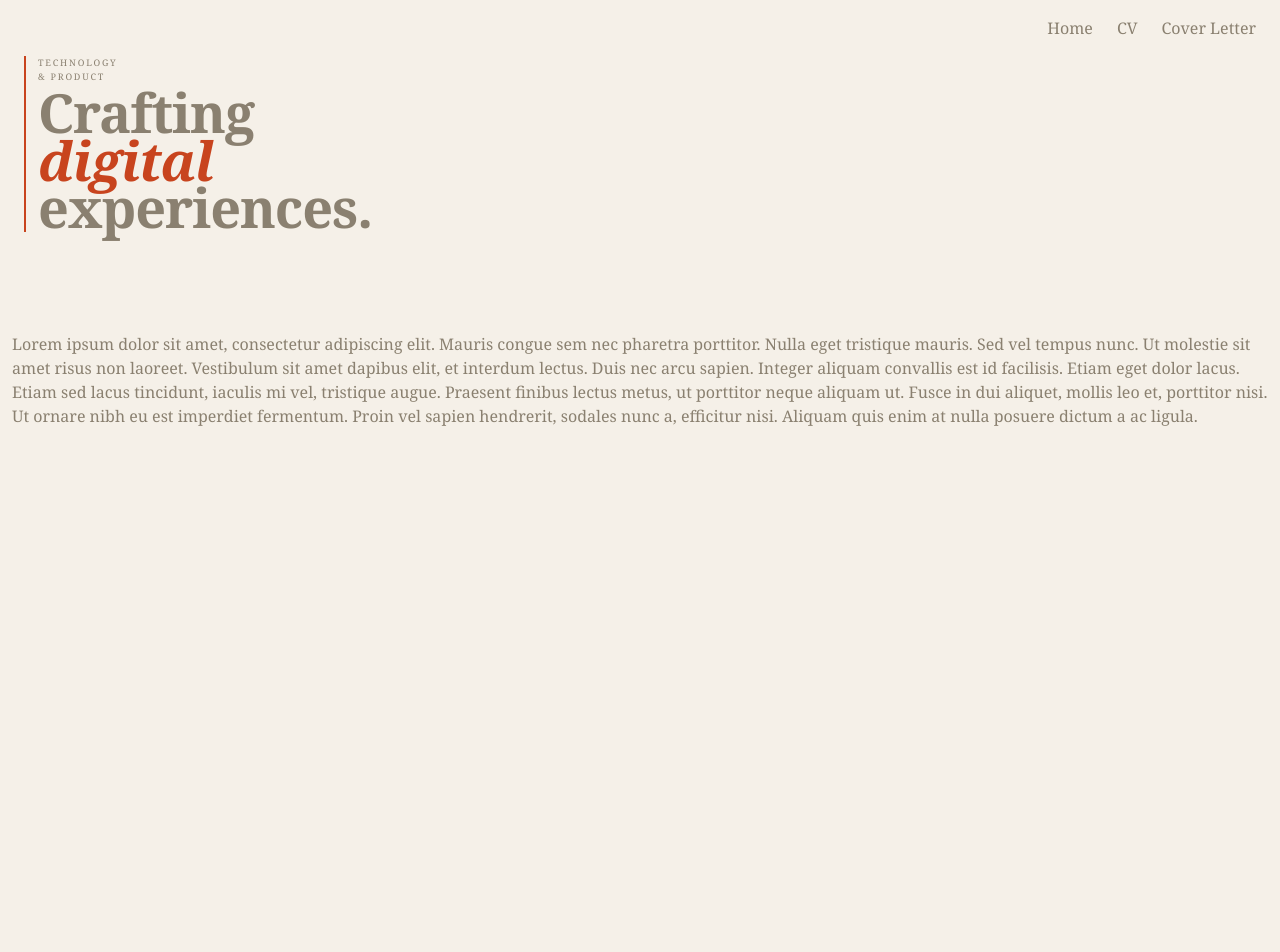
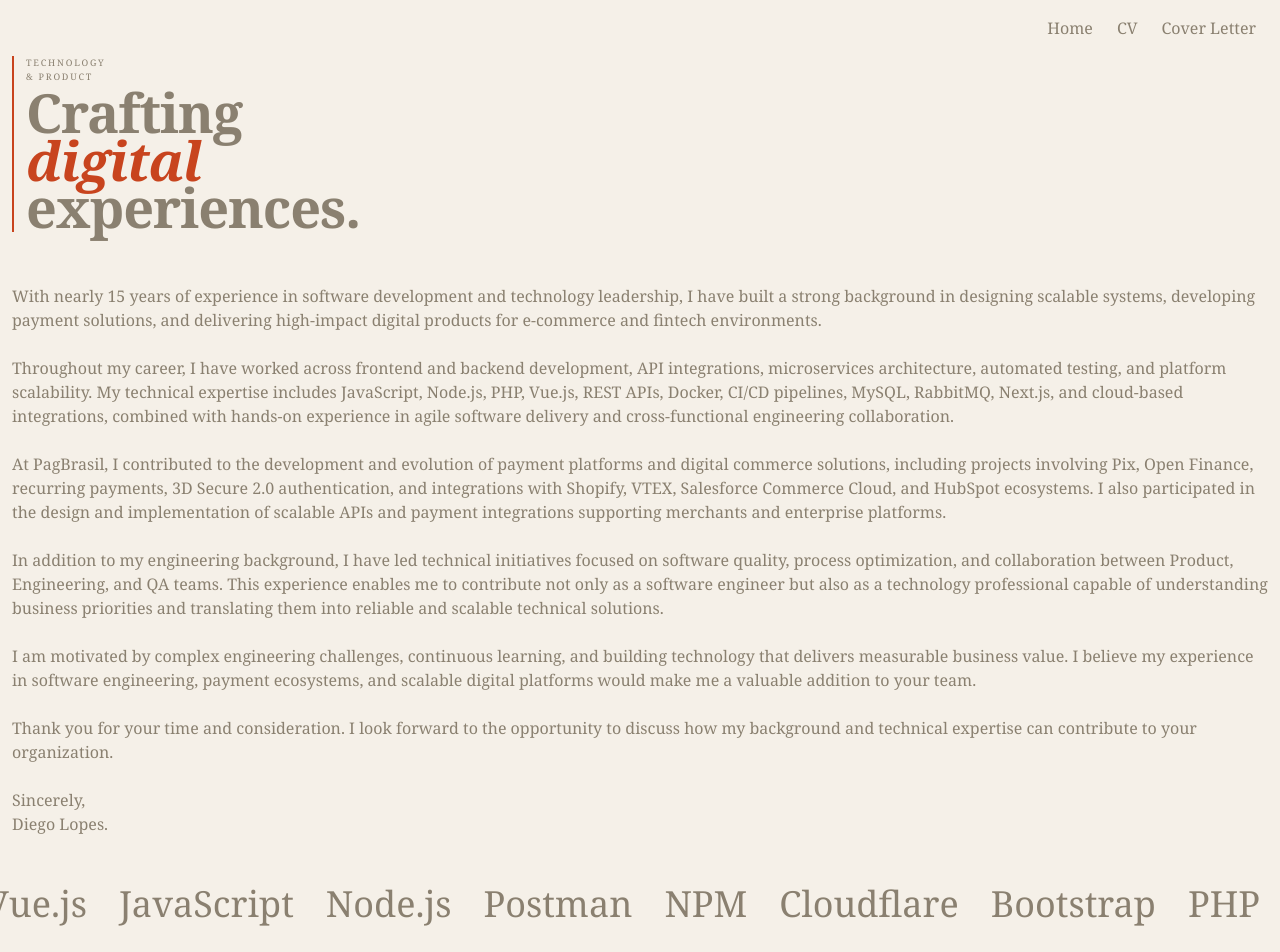
Before and after one commit to mddiego/projects, a Next.js app: page /home in a window 1280 px wide. Shown: the top 952 px of the page. Before the commit the page ends 800 px from the top, so only its background shows below. Built offline with nearby package versions, Linux system fonts and the light colour scheme; a web font is replaced by a local one.

Commit message:
added marquee

```diff
--- a/src/app/globals.css
+++ b/src/app/globals.css
@@ -1,8 +1,31 @@
 @import "./assets/fonts/fonts.css";
 @import "tailwindcss";
 
+@theme {
+  --animate-marquee-time: 30s;
+  --animate-marquee: marquee var(--animate-marquee-time) linear infinite;
+  --animate-marquee2: marquee2 var(--animate-marquee-time) linear infinite;
+
+  @keyframes marquee {
+    0% {
+      transform: translateX(0%);
+    }
+    100% {
+      transform: translateX(-100%);
+    }
+  }
+  @keyframes marquee2 {
+    0% {
+      transform: translateX(100%);
+    }
+    100% {
+      transform: translateX(0%);
+    }
+  }
+}
+
 :root {
-  --font-display: 'Playfair Display', Georgia, serif;
+  --font-display: "Playfair Display", Georgia, serif;
   --background: #f5f0e8;
   --foreground: #8a8070;
   --bg-hover: #0a0a0a;
--- a/src/app/home/page.js
+++ b/src/app/home/page.js
@@ -1,7 +1,7 @@
 export default function Page() {
   return (
     <>
-      <div className="grid grid-cols-12 mx-3">
+      <div className="grid grid-cols-12 ">
         <div
           className=""
           style={{
@@ -42,19 +42,58 @@ export default function Page() {
       </div>
       <br />
       <br />
-      <br />
-      <br />
       <div className="col-span-12">
-        Lorem ipsum dolor sit amet, consectetur adipiscing elit. Mauris congue
-        sem nec pharetra porttitor. Nulla eget tristique mauris. Sed vel tempus
-        nunc. Ut molestie sit amet risus non laoreet. Vestibulum sit amet
-        dapibus elit, et interdum lectus. Duis nec arcu sapien. Integer aliquam
-        convallis est id facilisis. Etiam eget dolor lacus. Etiam sed lacus
-        tincidunt, iaculis mi vel, tristique augue. Praesent finibus lectus
-        metus, ut porttitor neque aliquam ut. Fusce in dui aliquet, mollis leo
-        et, porttitor nisi. Ut ornare nibh eu est imperdiet fermentum. Proin vel
-        sapien hendrerit, sodales nunc a, efficitur nisi. Aliquam quis enim at
-        nulla posuere dictum a ac ligula.
+        <p>
+          With nearly 15 years of experience in software development and
+          technology leadership, I have built a strong background in designing
+          scalable systems, developing payment solutions, and delivering
+          high-impact digital products for e-commerce and fintech environments.
+          <br />
+          <br />
+          Throughout my career, I have worked across frontend and backend
+          development, API integrations, microservices architecture, automated
+          testing, and platform scalability. My technical expertise includes
+          JavaScript, Node.js, PHP, Vue.js, REST APIs, Docker, CI/CD pipelines,
+          MySQL, RabbitMQ, Next.js, and cloud-based integrations, combined with
+          hands-on experience in agile software delivery and cross-functional
+          engineering collaboration.
+          <br />
+          <br />
+          At PagBrasil, I contributed to the development and evolution of
+          payment platforms and digital commerce solutions, including projects
+          involving Pix, Open Finance, recurring payments, 3D Secure 2.0
+          authentication, and integrations with Shopify, VTEX, Salesforce
+          Commerce Cloud, and HubSpot ecosystems. I also participated in the
+          design and implementation of scalable APIs and payment integrations
+          supporting merchants and enterprise platforms.
+          <br />
+          <br />
+          In addition to my engineering background, I have led technical
+          initiatives focused on software quality, process optimization, and
+          collaboration between Product, Engineering, and QA teams. This
+          experience enables me to contribute not only as a software engineer
+          but also as a technology professional capable of understanding
+          business priorities and translating them into reliable and scalable
+          technical solutions.
+          <br />
+          <br />
+          I am motivated by complex engineering challenges, continuous learning,
+          and building technology that delivers measurable business value. I
+          believe my experience in software engineering, payment ecosystems, and
+          scalable digital platforms would make me a valuable addition to your
+          team.
+          <br />
+          <br />
+          Thank you for your time and consideration. I look forward to the
+          opportunity to discuss how my background and technical expertise can
+          contribute to your organization.
+          <br />
+          <br />
+          Sincerely,
+          <br />
+          Diego Lopes.
+          <br />
+        </p>
       </div>
     </>
   );
--- a/src/app/layout.js
+++ b/src/app/layout.js
@@ -7,6 +7,47 @@ export const metadata = {
   description: "Generated by create next app",
   teste: "teste metadata",
 };
+
+const _skills = [
+  // "Jira",
+  "RabbitMQ",
+  // "3D Secure 2.0",
+  "Git",
+  // "REST API",
+  // "Pix",
+  "Docker",
+  // "MVC Architecture",
+  // "Shopify",
+  "Vue.js",
+  // "OAuth",
+  // "Vtex",
+  "JavaScript",
+  // "CI/CD",
+  // "Sales Cloud (Salesforce)",
+  "Node.js",
+  "Postman",
+  // "Commerce Cloud (Salesforce)",
+  "NPM",
+  "Cloudflare",
+  "Bootstrap",
+  // "HubSpot",
+  "PHP",
+  // "Figma",
+  "MySQL",
+  "Cypress",
+  // "Open Finance",
+  // "E-Commerce",
+  "React",
+  // "Payment Systems",
+  "Next.js",
+  // "Microservices",
+  "Tailwind",
+].map((v, k) => ({
+  key: k,
+  name: v,
+}));
+
+console.log(JSON.stringify(_skills));
 
 export default function RootLayout({ children }) {
   return (
@@ -37,6 +78,29 @@ export default function RootLayout({ children }) {
           </nav>
         </header>
         <main className="mx-3">{children}</main>
+
+        <footer>
+          <div className="relative flex overflow-x-hidden">
+            <div className="animate-marquee py-12 whitespace-nowrap">
+              {_skills.map((v) => {
+                return (
+                  <span key={v.key} className="mx-4 text-4xl">
+                    {v.name}
+                  </span>
+                );
+              })}
+            </div>
+            <div className="absolute top-0 animate-marquee2 py-12 whitespace-nowrap">
+              {_skills.map((v) => {
+                return (
+                  <span key={v.key} className="mx-4 text-4xl">
+                    {v.name}
+                  </span>
+                );
+              })}
+            </div>
+          </div>
+        </footer>
       </body>
     </html>
   );
```
